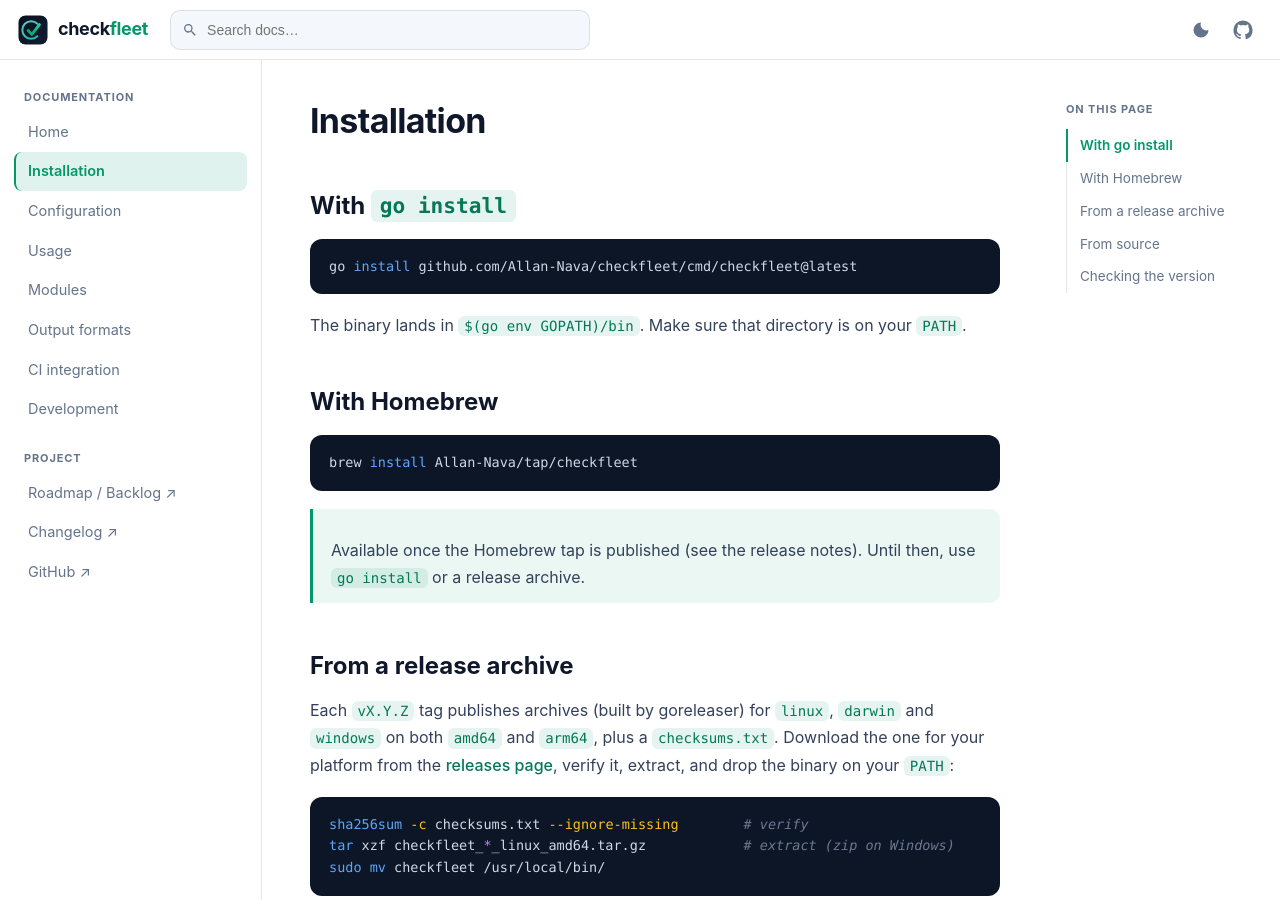
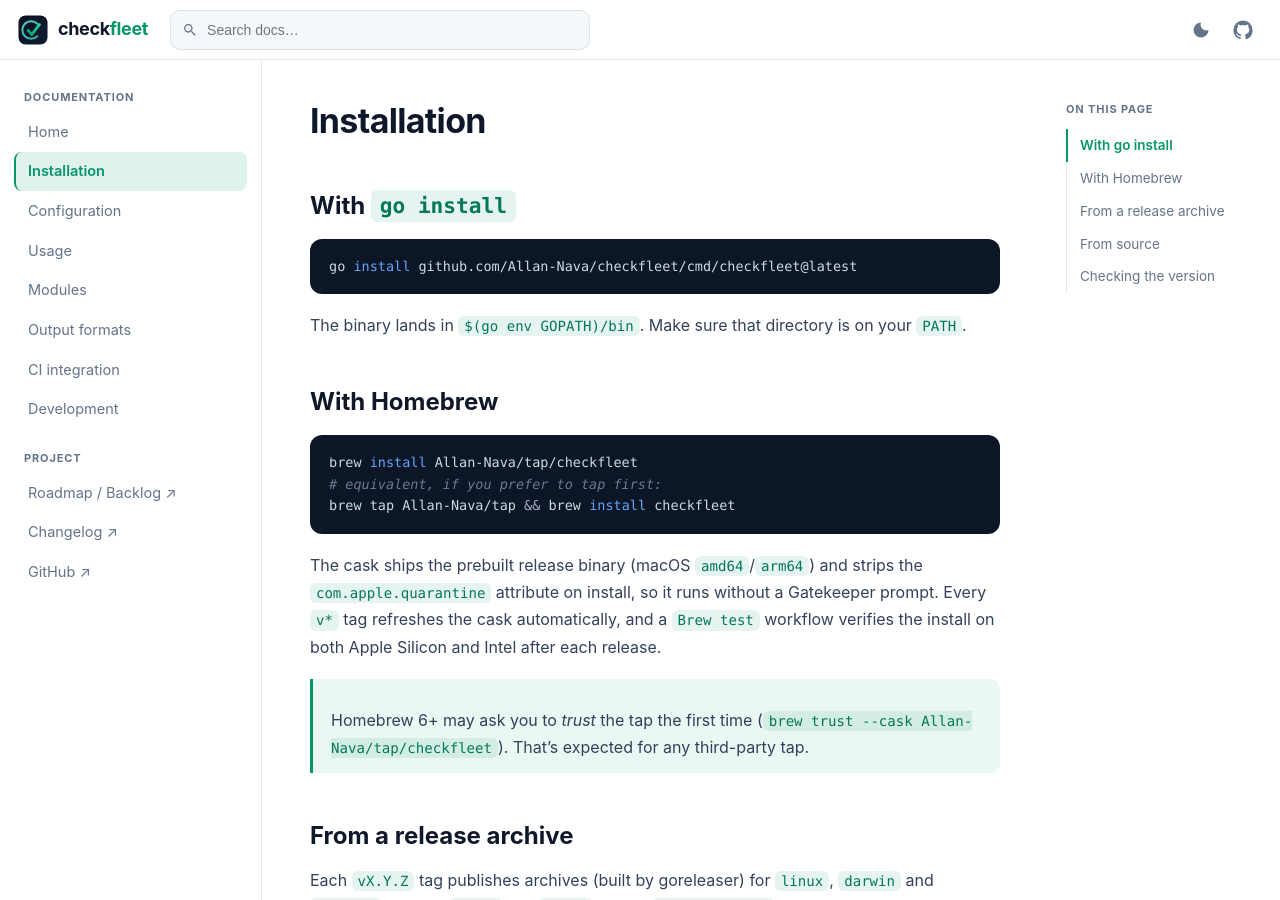
Before and after one commit to Allan-Nava/checkfleet, a Jekyll site: the page built from docs/installation.md, in a window 1280 px wide and 900 px high. Built offline with Jekyll 4.4.1, drawn with Linux system fonts in a browser that asks for light colours.

Commit message:
ci(brew): workflow che testa brew install su macOS (arm64+intel)
Nuovo brew-test.yml: verifica end-to-end `brew install Allan-Nava/tap/checkfleet`
dopo ogni Release (workflow_run, solo su success), on-demand e settimanale, su
macos-14 (arm64) e macos-13 (intel). Assert: install dalla tap, version reale
(non dev), niente com.apple.quarantine, smoke di un check tcp. Docs/README con
la nota tap + trust di Homebrew 6+.

````diff
--- a/docs/installation.md
+++ b/docs/installation.md
@@ -16,10 +16,20 @@
 
 ```bash
 brew install Allan-Nava/tap/checkfleet
+# equivalent, if you prefer to tap first:
+brew tap Allan-Nava/tap && brew install checkfleet
 ```
 
-> Available once the Homebrew tap is published (see the release notes). Until
-> then, use `go install` or a release archive.
+The cask ships the prebuilt release binary (macOS `amd64`/`arm64`) and strips
+the `com.apple.quarantine` attribute on install, so it runs without a Gatekeeper
+prompt. Every `v*` tag refreshes the cask automatically, and a
+[`Brew test`](https://github.com/Allan-Nava/checkfleet/actions/workflows/brew-test.yml)
+workflow verifies the install on both Apple Silicon and Intel after each
+release.
+
+> Homebrew 6+ may ask you to *trust* the tap the first time
+> (`brew trust --cask Allan-Nava/tap/checkfleet`). That's expected for any
+> third-party tap.
 
 ## From a release archive
 
````
Also changed, not shown: .github/workflows/brew-test.yml (added), CHANGELOG.md, README.md.
